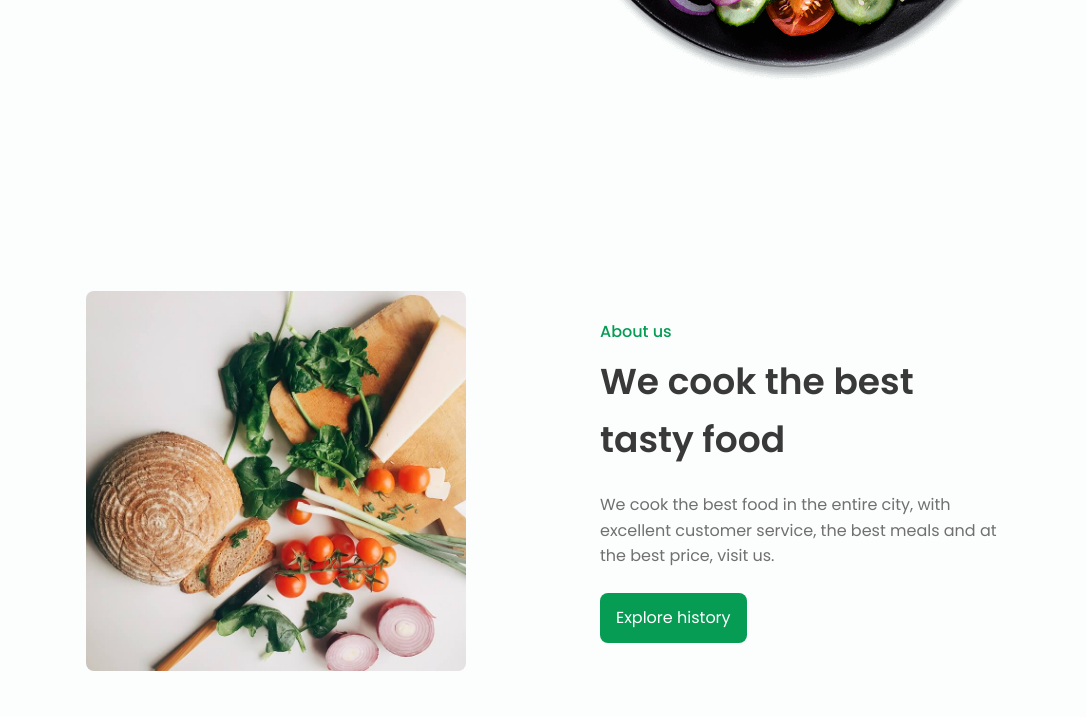
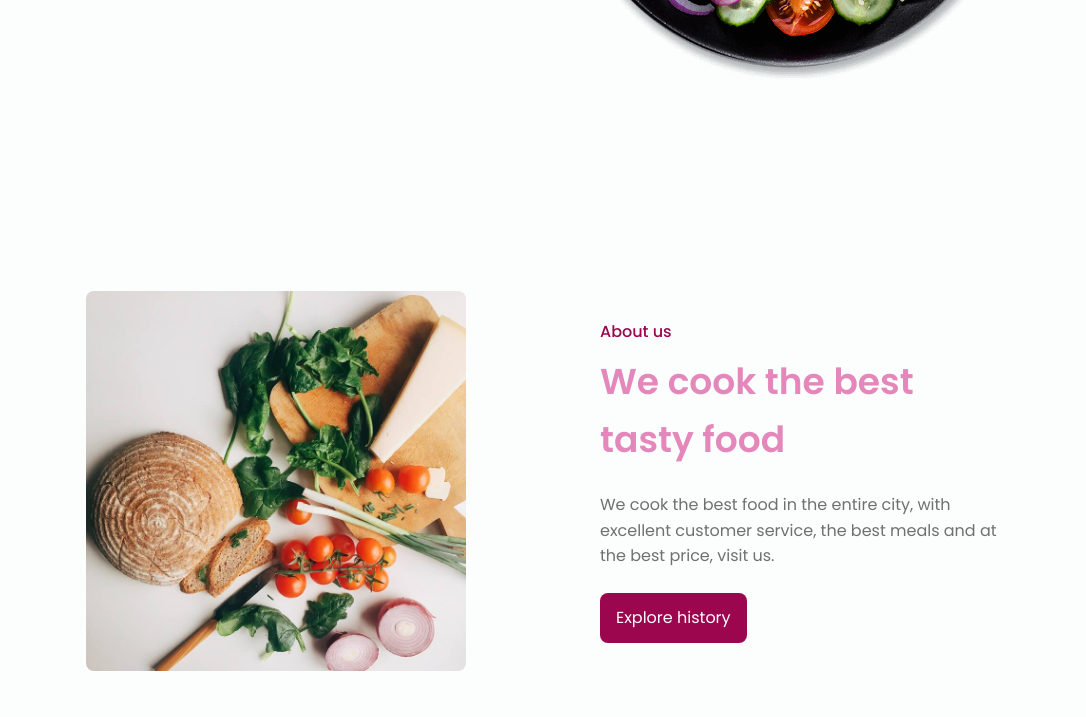
Before and after one commit to yousmen123/wiwiyouyou, a plain HTML site: page index.html in a window 1280 px wide. Shown: the part 477-1194 px from the top of the page, without its empty margins (96-1182 px from the left). Drawn offline with nearby package versions, Linux system fonts and the light colour scheme; files that its build step writes are made by us from their sources.

Commit message:
Mise à jour des couleurs de thème pour une meilleure cohérence visuelle

```diff
--- a/assets/scss/styles.scss
+++ b/assets/scss/styles.scss
@@ -6,9 +6,9 @@
     --header-height: 3rem;
 
     /*========== Colors ==========*/
-    --first-color: #069C54;
-    --first-color-alt: #048654;
-    --title-color: #393939;
+    --first-color: #9c064e;
+    --first-color-alt: #ca5cab;
+    --title-color: #e487bb;
     --text-color: #707070;
     --text-color-light: #A6A6A6;
     --body-color: #FBFEFD;
@@ -216,7 +216,7 @@ img{
     justify-content: center;
     align-items: center;
     padding: .3rem;
-    background: rgba(6, 156, 84, .5);
+    background: rgba(232, 100, 162, 0.5);
     border-radius: .4rem;
     z-index: var(--z-tooltip);
     transition: .4s;
```
